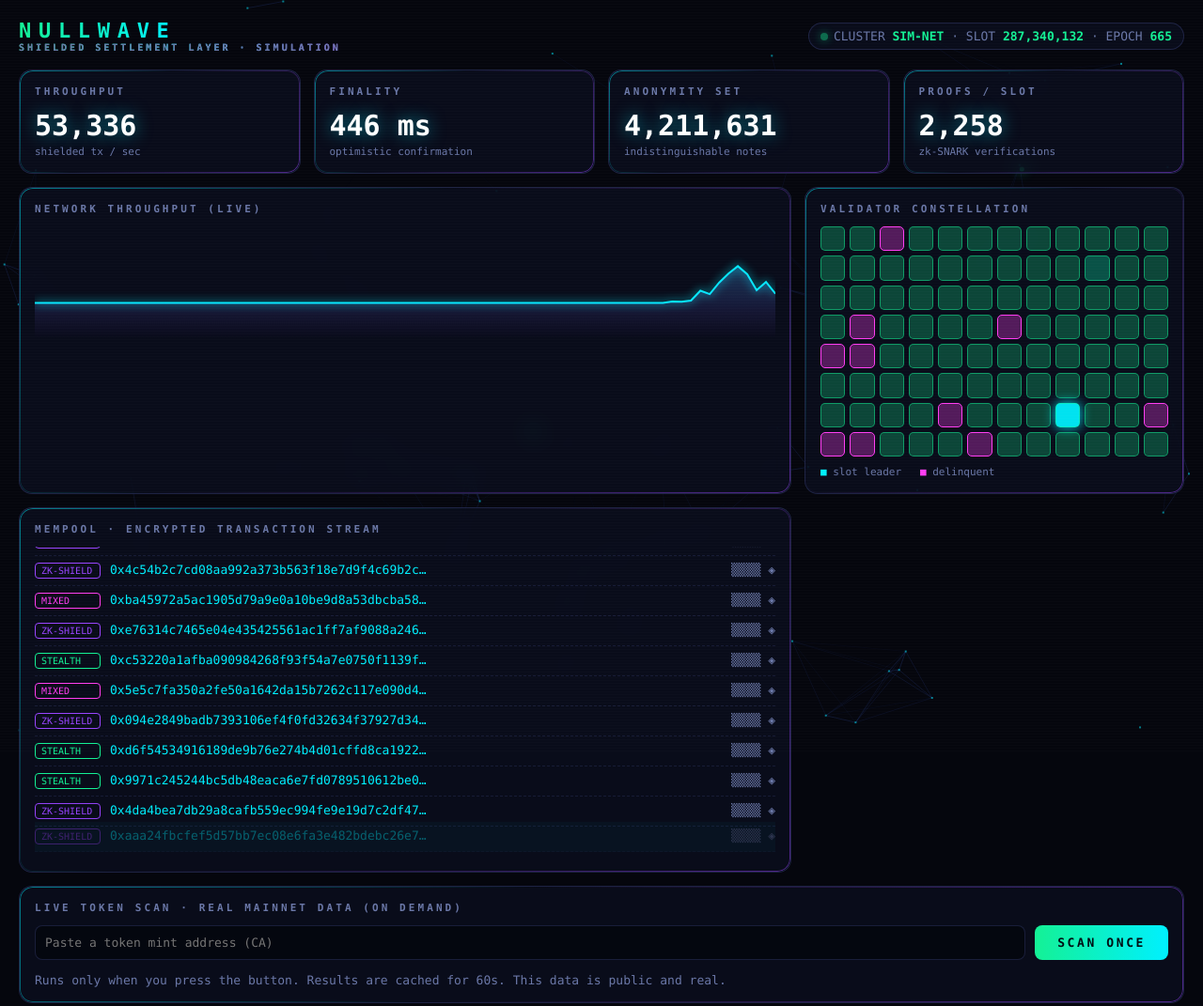
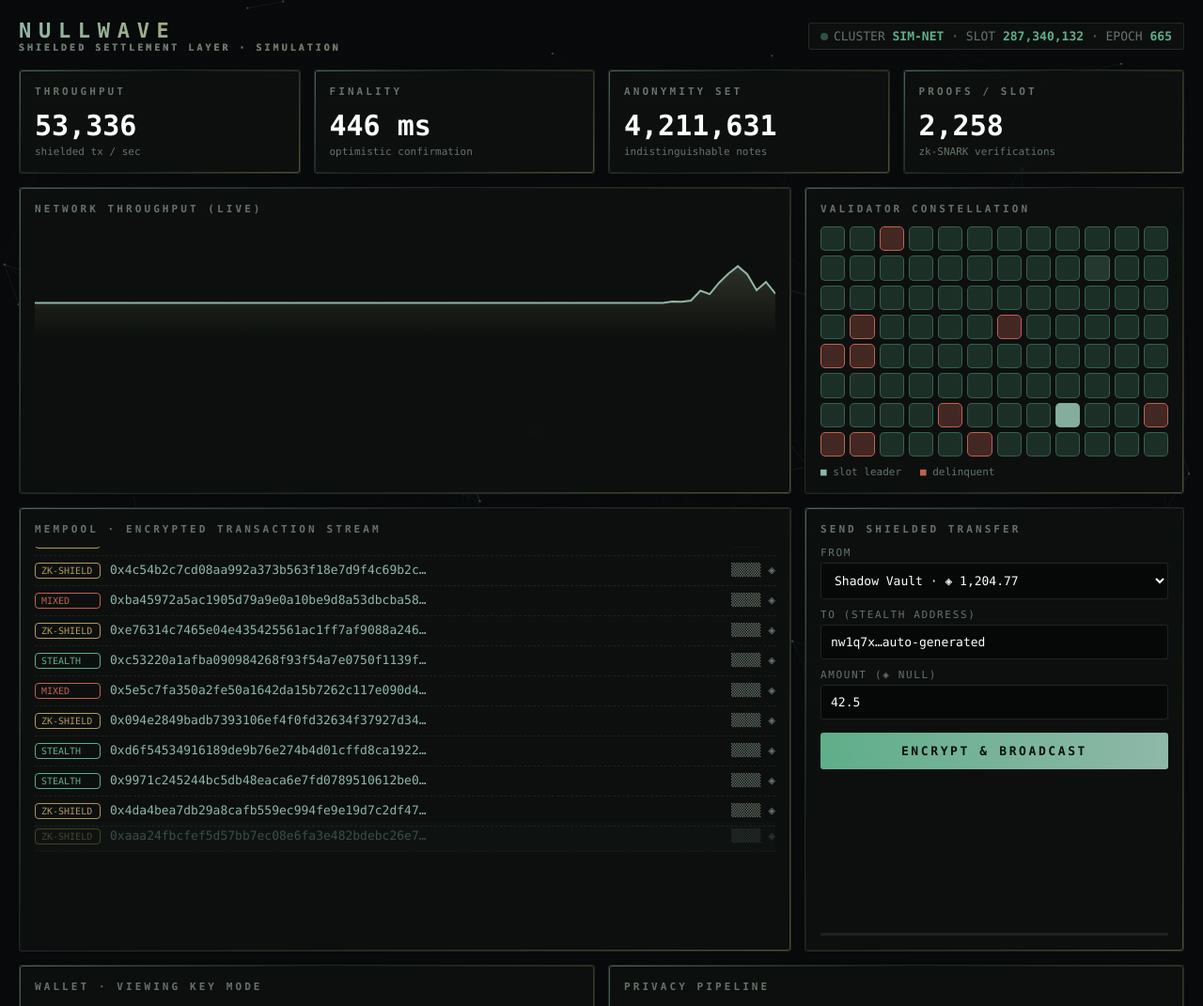
Before and after one commit to sshrader/nexus, a website: page index.html in a window 1280 px wide. Shown: the top 1071 px of the page at 94% size. Drawn offline with Linux system fonts and the light colour scheme.

Commit message:
Restyle to muted vault palette; fix scan panel layout and footer
Co-Authored-By: Claude Sonnet 5.5 <noreply@anthropic.com>
Claude-Session: https://claude.ai/code/session_01XJUnd5nvaqwraipWgEEjbs

```diff
--- a/index.html
+++ b/index.html
@@ -6,53 +6,53 @@
 <title>NULLWAVE // Shielded Settlement Network (Simulation)</title>
 <style>
   :root{
-    --bg:#05060d; --panel:rgba(12,16,32,.72); --line:rgba(120,140,255,.18);
-    --cyan:#00f0ff; --green:#14f195; --violet:#9945ff; --pink:#ff3df2; --text:#cfd8ff; --dim:#6b78a8;
+    --bg:#07090a; --panel:rgba(13,17,16,.86); --line:rgba(140,170,150,.17);
+    --cyan:#8fb8a8; --green:#5fae8a; --violet:#b39b5c; --pink:#c0624f; --text:#b9c4bd; --dim:#667369;
   }
   *{box-sizing:border-box;margin:0;padding:0}
   body{background:var(--bg);color:var(--text);font-family:ui-monospace,"SF Mono",Menlo,Consolas,monospace;font-size:13px;overflow-x:hidden;min-height:100vh}
   #bg{position:fixed;inset:0;z-index:0}
-  .scan{position:fixed;inset:0;pointer-events:none;z-index:5;background:repeating-linear-gradient(0deg,rgba(255,255,255,.015) 0 1px,transparent 1px 3px)}
+  .scan{position:fixed;inset:0;pointer-events:none;z-index:5;background:repeating-linear-gradient(0deg,rgba(255,255,255,.008) 0 1px,transparent 1px 3px)}
   .wrap{position:relative;z-index:2;max-width:1280px;margin:0 auto;padding:20px}
   header{display:flex;align-items:center;justify-content:space-between;gap:16px;flex-wrap:wrap;margin-bottom:18px}
-  .logo{font-size:22px;letter-spacing:.35em;font-weight:700;background:linear-gradient(90deg,var(--green),var(--cyan),var(--violet));-webkit-background-clip:text;color:transparent}
+  .logo{font-size:22px;letter-spacing:.35em;font-weight:700;background:linear-gradient(90deg,var(--cyan),var(--violet));-webkit-background-clip:text;color:transparent}
   .logo small{display:block;font-size:10px;letter-spacing:.3em;color:var(--dim);-webkit-text-fill-color:var(--dim)}
-  .badge{border:1px solid var(--line);padding:6px 12px;border-radius:999px;background:var(--panel);color:var(--dim)}
-  .badge b{color:var(--green)} .dot{display:inline-block;width:8px;height:8px;border-radius:50%;background:var(--green);box-shadow:0 0 10px var(--green);margin-right:6px;animation:pulse 1.4s infinite}
+  .badge{border:1px solid var(--line);padding:6px 12px;border-radius:3px;background:var(--panel);color:var(--dim)}
+  .badge b{color:var(--green)} .dot{display:inline-block;width:8px;height:8px;border-radius:50%;background:var(--green);margin-right:6px;animation:pulse 1.4s infinite}
   @keyframes pulse{50%{opacity:.3}}
   .grid{display:grid;grid-template-columns:repeat(12,1fr);gap:14px}
-  .card{background:var(--panel);border:1px solid var(--line);border-radius:14px;padding:16px;backdrop-filter:blur(10px);position:relative;overflow:hidden}
-  .card::before{content:"";position:absolute;inset:0;border-radius:14px;padding:1px;background:linear-gradient(135deg,rgba(0,240,255,.5),transparent 40%,rgba(153,69,255,.5));-webkit-mask:linear-gradient(#000 0 0) content-box,linear-gradient(#000 0 0);-webkit-mask-composite:xor;mask-composite:exclude;pointer-events:none}
+  .card{background:var(--panel);border:1px solid var(--line);border-radius:3px;padding:16px;backdrop-filter:blur(10px);position:relative;overflow:hidden}
+  .card::before{content:"";position:absolute;inset:0;border-radius:3px;padding:1px;background:linear-gradient(135deg,rgba(143,184,168,.5),transparent 40%,rgba(179,155,92,.45));-webkit-mask:linear-gradient(#000 0 0) content-box,linear-gradient(#000 0 0);-webkit-mask-composite:xor;mask-composite:exclude;pointer-events:none}
   h2{font-size:11px;letter-spacing:.28em;color:var(--dim);margin-bottom:12px;text-transform:uppercase}
   .stat{grid-column:span 3}
-  .stat .v{font-size:30px;font-weight:700;color:#fff;text-shadow:0 0 18px rgba(0,240,255,.5)}
+  .stat .v{font-size:30px;font-weight:700;color:#fff;}
   .stat .s{color:var(--dim);margin-top:4px;font-size:11px}
   .wide{grid-column:span 8} .side{grid-column:span 4} .half{grid-column:span 6} .full{grid-column:span 12}
   @media(max-width:900px){.stat{grid-column:span 6}.wide,.side,.half{grid-column:span 12}}
   canvas.spark{width:100%;height:120px;display:block}
   #feed{height:330px;overflow:hidden;display:flex;flex-direction:column-reverse}
-  .tx{display:grid;grid-template-columns:70px 1fr 90px;gap:10px;padding:7px 0;border-bottom:1px dashed rgba(120,140,255,.12);animation:in .5s ease}
-  @keyframes in{from{opacity:0;transform:translateY(-8px);background:rgba(0,240,255,.15)}}
+  .tx{display:grid;grid-template-columns:70px 1fr 90px;gap:10px;padding:7px 0;border-bottom:1px dashed rgba(140,170,150,.12);animation:in .5s ease}
+  @keyframes in{from{opacity:0;transform:translateY(-8px);background:rgba(143,184,168,.12)}}
   .tx .h{color:var(--cyan);overflow:hidden;text-overflow:ellipsis;white-space:nowrap}
   .tx .a{color:var(--dim);text-align:right}
   .tag{font-size:10px;padding:2px 6px;border-radius:4px;border:1px solid}
   .tag.z{color:var(--violet);border-color:var(--violet)} .tag.s{color:var(--green);border-color:var(--green)} .tag.m{color:var(--pink);border-color:var(--pink)}
   label{display:block;color:var(--dim);font-size:11px;margin:10px 0 4px;letter-spacing:.15em}
-  input,select{width:100%;background:rgba(0,0,0,.4);border:1px solid var(--line);color:#fff;padding:10px;border-radius:8px;font:inherit;outline:none}
-  input:focus,select:focus{border-color:var(--cyan);box-shadow:0 0 12px rgba(0,240,255,.3)}
-  button{margin-top:14px;width:100%;padding:12px;border:0;border-radius:8px;font:inherit;font-weight:700;letter-spacing:.2em;cursor:pointer;color:#001014;background:linear-gradient(90deg,var(--green),var(--cyan));transition:.2s}
-  button:hover{filter:brightness(1.15);box-shadow:0 0 24px rgba(20,241,149,.5)} button:disabled{opacity:.4;cursor:wait}
+  input,select{width:100%;background:rgba(0,0,0,.4);border:1px solid var(--line);color:#fff;padding:10px;border-radius:3px;font:inherit;outline:none}
+  input:focus,select:focus{border-color:var(--cyan);}
+  button{margin-top:14px;width:100%;padding:12px;border:0;border-radius:3px;font:inherit;font-weight:700;letter-spacing:.2em;cursor:pointer;color:#06100c;background:linear-gradient(90deg,var(--green),var(--cyan));transition:.2s}
+  button:hover{filter:brightness(1.12);} button:disabled{opacity:.4;cursor:wait}
   #proc{margin-top:14px;min-height:150px}
   .step{display:flex;gap:8px;align-items:center;padding:4px 0;color:var(--dim)}
   .step.on{color:var(--cyan)} .step.done{color:var(--green)}
   .step .i{width:14px;text-align:center}
   .bar{height:3px;background:rgba(255,255,255,.08);border-radius:2px;margin-top:10px;overflow:hidden}
   .bar i{display:block;height:100%;width:0;background:linear-gradient(90deg,var(--violet),var(--cyan))}
-  .receipt{margin-top:12px;padding:10px;border:1px solid var(--green);border-radius:8px;color:var(--green);word-break:break-all;font-size:11px;display:none}
+  .receipt{margin-top:12px;padding:10px;border:1px solid var(--green);border-radius:3px;color:var(--green);word-break:break-all;font-size:11px;display:none}
   #vals{display:grid;grid-template-columns:repeat(auto-fill,minmax(26px,1fr));gap:5px}
-  .val{aspect-ratio:1;border-radius:5px;background:rgba(20,241,149,.25);border:1px solid rgba(20,241,149,.5);transition:.3s}
-  .val.lead{background:var(--cyan);box-shadow:0 0 14px var(--cyan)} .val.slow{background:rgba(255,61,242,.3);border-color:var(--pink)}
-  .addr{color:var(--violet)} .wallet-row{display:flex;justify-content:space-between;padding:8px 0;border-bottom:1px dashed rgba(120,140,255,.12)}
+  .val{aspect-ratio:1;border-radius:5px;background:rgba(95,174,138,.2);border:1px solid rgba(95,174,138,.4);transition:.3s}
+  .val.lead{background:var(--cyan);} .val.slow{background:rgba(192,98,79,.3);border-color:var(--pink)}
+  .addr{color:var(--violet)} .wallet-row{display:flex;justify-content:space-between;padding:8px 0;border-bottom:1px dashed rgba(140,170,150,.12)}
   .blur{filter:blur(5px);transition:.3s;cursor:pointer}.blur:hover{filter:none}
   footer{margin:24px 0 8px;text-align:center;color:var(--dim);font-size:11px}
 </style>
@@ -77,13 +77,6 @@
 
     <div class="card wide"><h2>Mempool · Encrypted Transaction Stream</h2><div id="feed"></div></div>
 
-    <div class="card full" id="scanCard"><h2>Live Token Scan · Real Mainnet Data (on demand)</h2>
-      <div style="display:flex;gap:10px;flex-wrap:wrap">
-        <input id="mint" placeholder="Paste a token mint address (CA)" style="flex:1;min-width:260px">
-        <button id="scanBtn" style="width:auto;margin:0;padding:10px 24px">SCAN ONCE</button>
-      </div>
-      <div id="scanOut" style="margin-top:14px;color:var(--dim)">Runs only when you press the button. Results are cached for 60s. This data is public and real.</div>
-    </div>
 
     <div class="card side">
       <h2>Send Shielded Transfer</h2>
@@ -110,8 +103,15 @@
       <div class="step done"><span class="i">✓</span>Onchain verifier program (BPF)</div>
       <div class="step done"><span class="i">✓</span>Stealth address rotation per payment</div>
     </div>
+    <div class="card full" id="scanCard"><h2>Live Token Scan · Real Mainnet Data (on demand)</h2>
+      <div style="display:flex;gap:10px;flex-wrap:wrap">
+        <input id="mint" placeholder="Paste a token mint address (CA)" style="flex:1;min-width:260px">
+        <button id="scanBtn" style="width:auto;margin:0;padding:10px 24px">SCAN ONCE</button>
+      </div>
+      <div id="scanOut" style="margin-top:14px;color:var(--dim)">Runs only when you press the button. Results are cached for 60s. This data is public and real.</div>
+    </div>
   </div>
-  <footer>⚠ Pure simulation. No real blockchain, cryptography, or funds are involved. All hashes are random.</footer>
+  <footer>⚠ The network view, shielding and transfers are a simulation (random hashes, no real cryptography or funds). Only the Live Token Scan panel shows real, public Solana data.</footer>
 </div>
 
 <script>
@@ -131,13 +131,13 @@ const pulses=[];
   nodes.forEach(n=>{n.x+=n.vx;n.y+=n.vy;if(n.x<0||n.x>W)n.vx*=-1;if(n.y<0||n.y>H)n.vy*=-1});
   for(let i=0;i<nodes.length;i++)for(let j=i+1;j<nodes.length;j++){
     const a=nodes[i],b=nodes[j],d=Math.hypot(a.x-b.x,a.y-b.y);
-    if(d<150){cx.strokeStyle=`rgba(80,120,255,${.18*(1-d/150)})`;cx.beginPath();cx.moveTo(a.x,a.y);cx.lineTo(b.x,b.y);cx.stroke()}
+    if(d<150){cx.strokeStyle=`rgba(110,150,130,${.18*(1-d/150)})`;cx.beginPath();cx.moveTo(a.x,a.y);cx.lineTo(b.x,b.y);cx.stroke()}
   }
-  nodes.forEach(n=>{cx.fillStyle="rgba(0,240,255,.5)";cx.fillRect(n.x-1,n.y-1,2,2)});
+  nodes.forEach(n=>{cx.fillStyle="rgba(143,184,168,.35)";cx.fillRect(n.x-1,n.y-1,2,2)});
   if(Math.random()<.06){const a=nodes[ri(0,nodes.length-1)],b=nodes[ri(0,nodes.length-1)];pulses.push({a,b,t:0})}
   for(let i=pulses.length-1;i>=0;i--){const p=pulses[i];p.t+=.015;
     const x=p.a.x+(p.b.x-p.a.x)*p.t,y=p.a.y+(p.b.y-p.a.y)*p.t;
-    cx.fillStyle="#14f195";cx.shadowBlur=12;cx.shadowColor="#14f195";cx.beginPath();cx.arc(x,y,2.5,0,7);cx.fill();cx.shadowBlur=0;
+    cx.fillStyle="#5fae8a";cx.beginPath();cx.arc(x,y,2.5,0,7);cx.fill();
     if(p.t>=1)pulses.splice(i,1)}
   requestAnimationFrame(loop)
 })();
@@ -152,9 +152,9 @@ const sp=$("spark"),sc=sp.getContext("2d");
 function drawSpark(){
   const w=sp.width=sp.clientWidth*devicePixelRatio,h=sp.height=120*devicePixelRatio;
   const mx=Math.max(...series)*1.1,mn=Math.min(...series)*.9;
-  const g=sc.createLinearGradient(0,0,0,h);g.addColorStop(0,"rgba(0,240,255,.45)");g.addColorStop(1,"rgba(153,69,255,0)");
+  const g=sc.createLinearGradient(0,0,0,h);g.addColorStop(0,"rgba(143,184,168,.35)");g.addColorStop(1,"rgba(179,155,92,0)");
   sc.beginPath();series.forEach((v,i)=>{const x=i/(series.length-1)*w,y=h-(v-mn)/(mx-mn)*h;i?sc.lineTo(x,y):sc.moveTo(x,y)});
-  sc.strokeStyle="#00f0ff";sc.lineWidth=2*devicePixelRatio;sc.shadowBlur=10;sc.shadowColor="#00f0ff";sc.stroke();sc.shadowBlur=0;
+  sc.strokeStyle="#8fb8a8";sc.lineWidth=2*devicePixelRatio;sc.stroke();
   sc.lineTo(w,h);sc.lineTo(0,h);sc.fillStyle=g;sc.fill();
 }
 setInterval(()=>{
```
